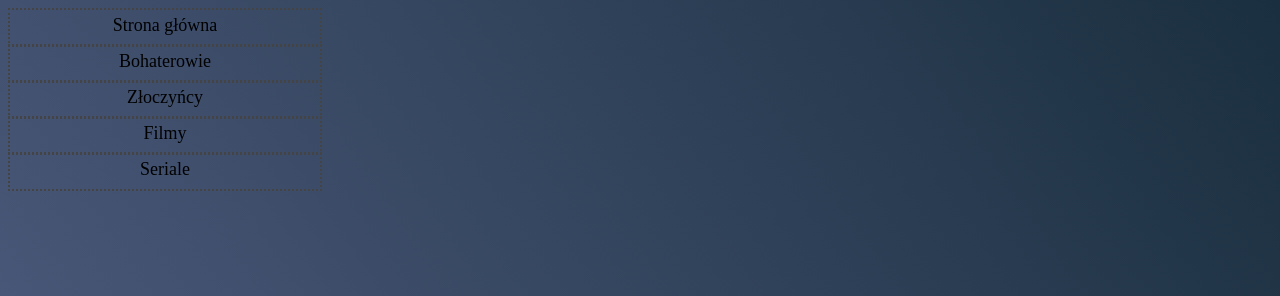
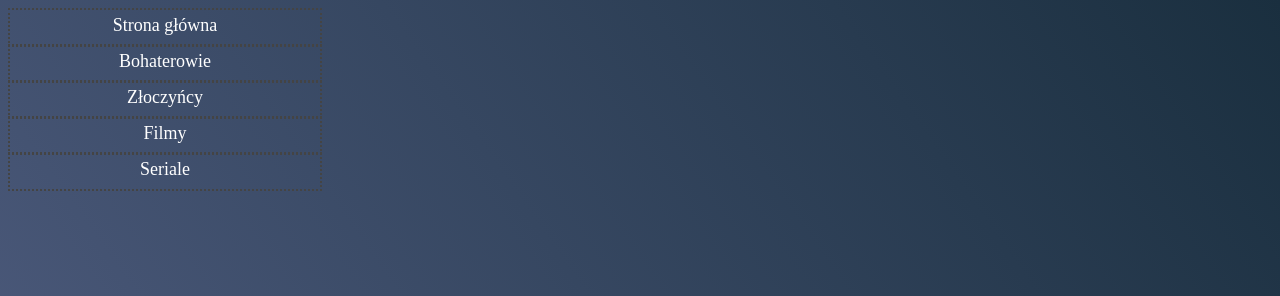
Before and after one commit to KruczekBartosz/kruczekbartosz, a plain HTML site: page zloczyncy.html in a window 1280 px wide. Shown: the top 296 px of the page. Drawn offline with Linux system fonts and the light colour scheme.

Commit message:
Update style.css

```diff
--- a/style.css
+++ b/style.css
@@ -894,10 +894,11 @@ min-height: 100vh;
         }
         #menub {
             text-decoration: none;
-            color: #000000;
+            color: #ffffff;
+            font-weight: 300;
             text-align: center;
             font-size: 18px;
-            }
+}
             .card7
 {
     position: relative;
```
